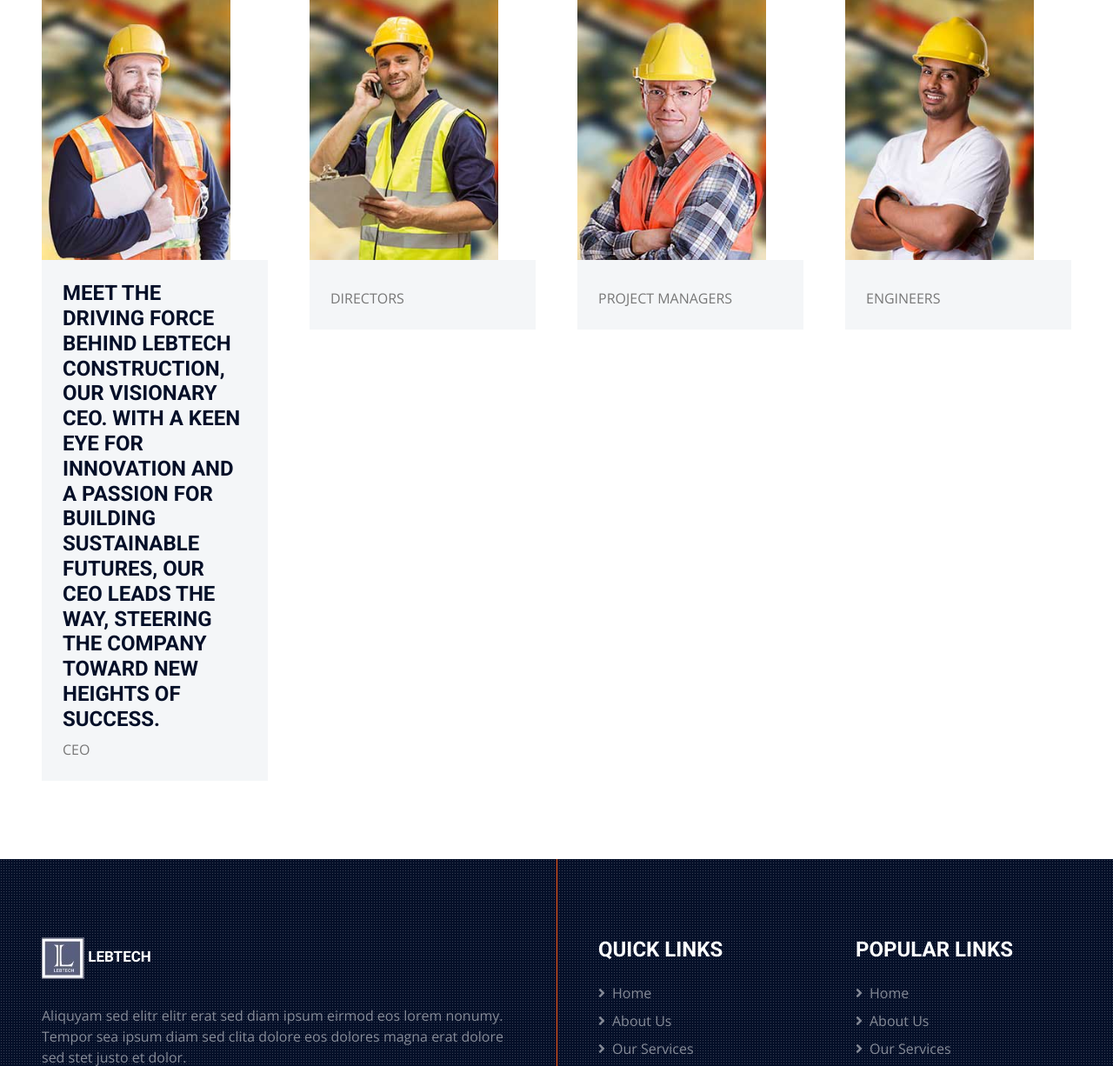
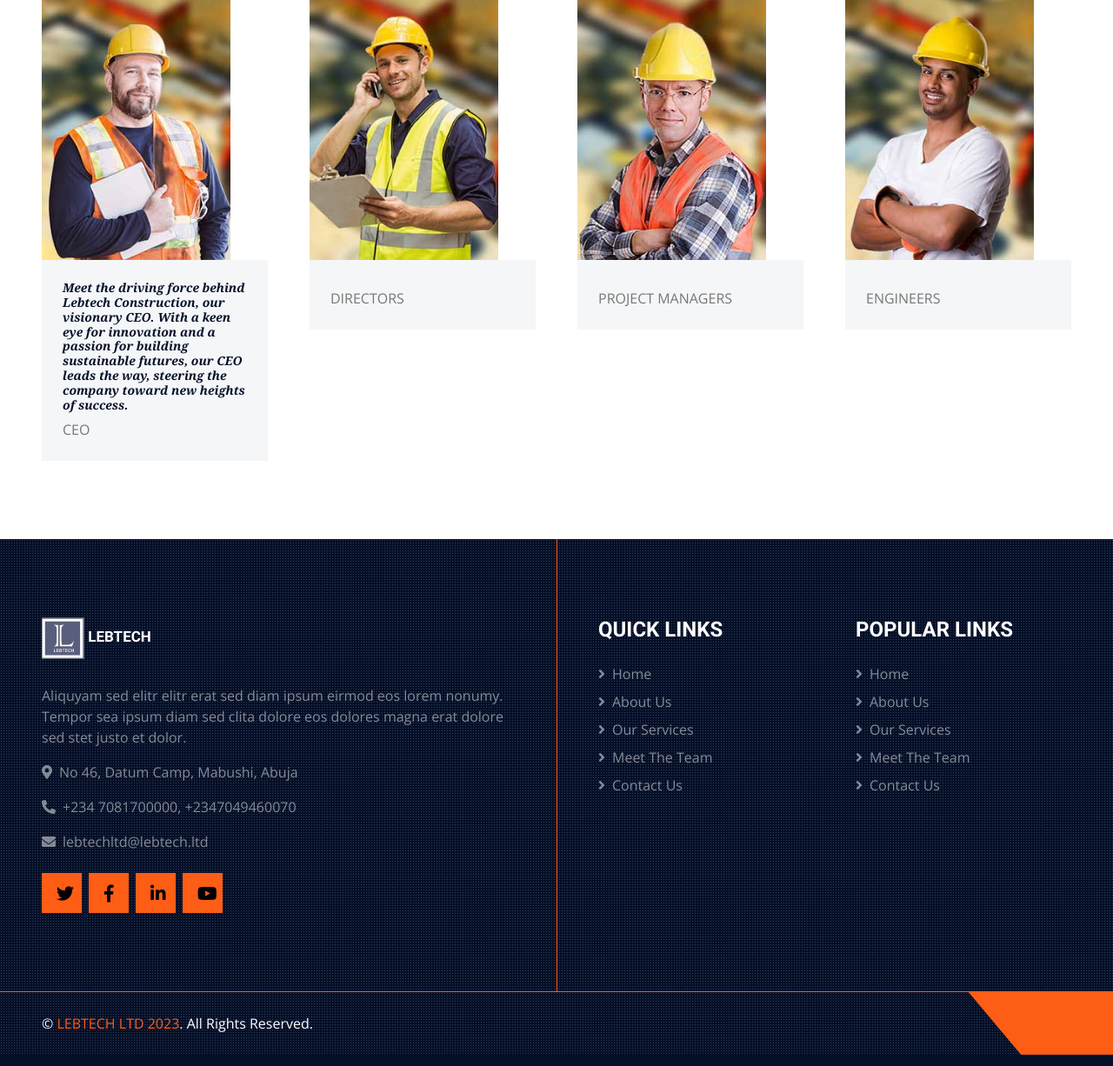
Before and after one commit to Nuel1st/construct, a Django app: page /team/ in a window 1280 px wide. Shown: the part 351-1577 px from the top of the page at 87% size. Run offline with Django 5.2, Linux system fonts and the light colour scheme; some libraries are stand-ins or nearby versions.

Commit message:
Update team.html

```diff
--- a/lebtech/templates/team.html
+++ b/lebtech/templates/team.html
@@ -27,7 +27,7 @@
                     </div>  -->
                     <div class="col-12">
                         <div class="bg-light p-4">
-                            <h4 class="text-uppercase">Meet the driving force behind Lebtech Construction, our visionary CEO. With a keen eye for innovation and a passion for building sustainable futures, our CEO leads the way, steering the company toward new heights of success.
+                            <h4 class="text-sentence" style="font-style: italic; font-size: 14px; font-family: Cambria, Cochin, Georgia, Times, 'Times New Roman', serif;">Meet the driving force behind Lebtech Construction, our visionary CEO. With a keen eye for innovation and a passion for building sustainable futures, our CEO leads the way, steering the company toward new heights of success.
                             </h4>
                             <span>CEO</span>
                         </div>
```
